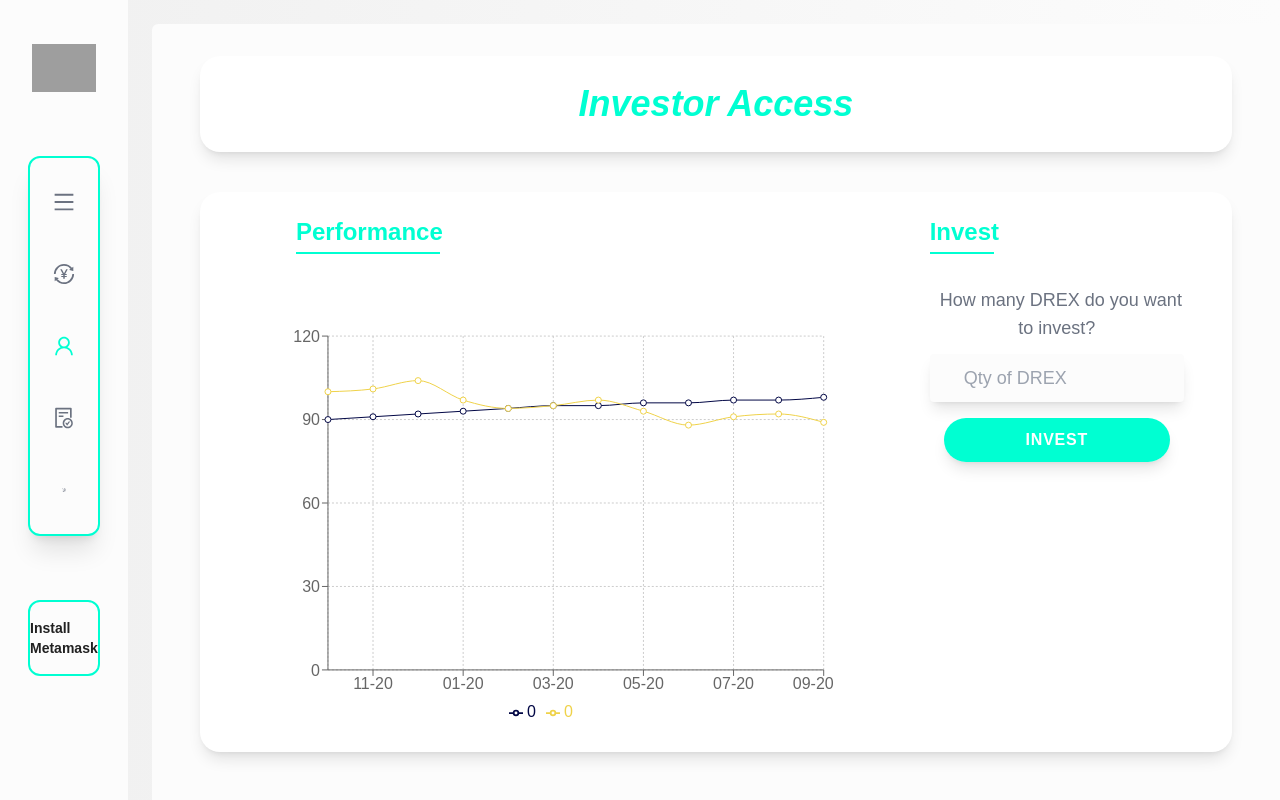
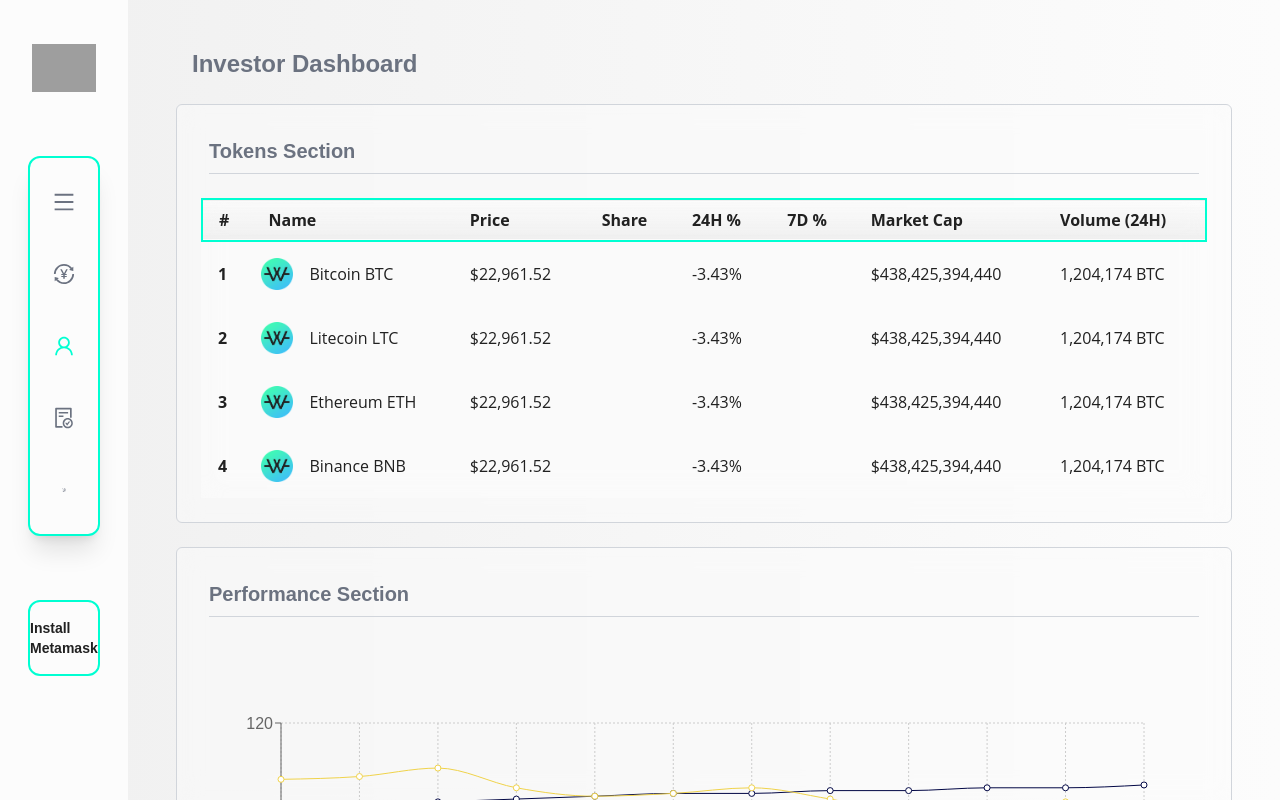
Before and after one commit to Whale-Finance-Blockchain/whale-finance, a React (Vite) app in the folder frontend/: page /investor in a window 1280 px wide. Built offline with nearby package versions, Linux system fonts and the light colour scheme; no server answers; grey boxes are pictures that could not be loaded.

Commit message:
static adjustments

```diff
--- a/frontend/src/pages/DashboardId/DashboardId.tsx
+++ b/frontend/src/pages/DashboardId/DashboardId.tsx
@@ -273,6 +273,15 @@
             </div>
             <div className='border-[1px] border-gray-300 dark:border-gray-700 text-gray-500 dark:text-gray-100 mt-6 rounded-md backdrop-blur-md bg-light-color/50 dark:bg-dark-color/50 '>
                 <h3 className='font-bold text-xl ml-8 mt-8'>
+                    Data Section
+                </h3>
+                <div className='w-[100%-8] h-[1px] mt-2 mb-8 bg-gray-300 dark:bg-gray-700 mx-8'></div>
+                <div className='w-[80%] md:w-[95%] lg:w-[95%] p-8 flex flex-col items-center justify-center'>
+                    <DataDiv fund={fund} />
+                </div>
+            </div>
+            <div className='border-[1px] border-gray-300 dark:border-gray-700 text-gray-500 dark:text-gray-100 mt-6 rounded-md backdrop-blur-md bg-light-color/50 dark:bg-dark-color/50 '>
+                <h3 className='font-bold text-xl ml-8 mt-8'>
                     Tokens Section
                 </h3>
                 <div className='w-[100%-8] h-[1px] mt-2 bg-gray-300 dark:bg-gray-700 mx-8'></div>
@@ -289,15 +298,6 @@
                     <LineChartComponent data={data} />
                 </div>
             </div>
-            <div className='border-[1px] border-gray-300 dark:border-gray-700 text-gray-500 dark:text-gray-100 mt-6 rounded-md backdrop-blur-md bg-light-color/50 dark:bg-dark-color/50 '>
-                <h3 className='font-bold text-xl ml-8 mt-8'>
-                    Data Section
-                </h3>
-                <div className='w-[100%-8] h-[1px] mt-2 mb-8 bg-gray-300 dark:bg-gray-700 mx-8'></div>
-                <div className='w-[80%] md:w-[95%] lg:w-[95%] p-8 flex flex-col items-center justify-center'>
-                    <DataDiv fund={fund} />
-                </div>
-            </div>
         </div>
     )
 }
--- a/frontend/src/pages/FundId/FundId.tsx
+++ b/frontend/src/pages/FundId/FundId.tsx
@@ -395,6 +395,15 @@
             </div>
             <div className='border-[1px] border-gray-300 dark:border-gray-700 text-gray-500 dark:text-gray-100 mt-6 rounded-md backdrop-blur-md bg-light-color/50 dark:bg-dark-color/50 '>
                 <h3 className='font-bold text-xl ml-8 mt-8'>
+                    Data Section
+                </h3>
+                <div className='w-[100%-8] h-[1px] mt-2 mb-8 bg-gray-300 dark:bg-gray-700 mx-8'></div>
+                <div className='w-[80%] md:w-[95%] lg:w-[95%] p-8 flex flex-col items-center justify-center'>
+                    <DataDiv fund={fund} />
+                </div>
+            </div>
+            <div className='border-[1px] border-gray-300 dark:border-gray-700 text-gray-500 dark:text-gray-100 mt-6 rounded-md backdrop-blur-md bg-light-color/50 dark:bg-dark-color/50 '>
+                <h3 className='font-bold text-xl ml-8 mt-8'>
                     Tokens Section
                 </h3>
                 <div className='w-[100%-8] h-[1px] mt-2 bg-gray-300 dark:bg-gray-700 mx-8'></div>
@@ -409,15 +418,6 @@
                 <div className='w-[100%-8] h-[1px] mt-2 mb-8 bg-gray-300 dark:bg-gray-700 mx-8'></div>
                 <div className='w-[80%] md:w-[95%] lg:w-[95%] h-[500px] p-6 flex flex-col items-center justify-center'>
                     <LineChartComponent data={data} />
-                </div>
-            </div>
-            <div className='border-[1px] border-gray-300 dark:border-gray-700 text-gray-500 dark:text-gray-100 mt-6 rounded-md backdrop-blur-md bg-light-color/50 dark:bg-dark-color/50 '>
-                <h3 className='font-bold text-xl ml-8 mt-8'>
-                    Data Section
-                </h3>
-                <div className='w-[100%-8] h-[1px] mt-2 mb-8 bg-gray-300 dark:bg-gray-700 mx-8'></div>
-                <div className='w-[80%] md:w-[95%] lg:w-[95%] p-8 flex flex-col items-center justify-center'>
-                    <DataDiv fund={fund} />
                 </div>
             </div>
             {/* <div className='border-[1px] border-gray-300 dark:border-gray-700 text-gray-700 mt-6 rounded-md backdrop-blur-md bg-light-color/50 dark:bg-dark-color/50 '>
--- a/frontend/src/pages/Investor/Investor.tsx
+++ b/frontend/src/pages/Investor/Investor.tsx
@@ -6,6 +6,7 @@
 import LineChartComponent from '../../components/LineChartComponent/LineChartComponent';
 import PieChartComponent from '../../components/PieChartComponent/PieChartComponent';
 import DataDiv from '../../components/DataDiv/DataDiv';
+import TokensTable from '../../components/TokensTable/TokensTable';
 
 // interface PerformanceItem {
 //     date: string;
@@ -138,75 +139,111 @@
 
     if (!fund) {
         return (
-        <div className='w-[100vw] ml-6 mt-6 rounded-md bg-light-color dark:bg-dark-color min-h-[100vh] text-gray-700 overflow-y-auto'>
-                <section className="">
-                    <div className="container mx-auto px-6 text-center py-8 opacity-60">
-                        <h2 className="flex justify-center items-center bg-white h-[12vh] text-4xl font-bold text-center text-secondary-color rounded-[20px]">
+            <div className='w-[100vw] h-[100vh] text-gray-700 px-12 py-12 overflow-y-auto'>
+                <h2 className="mb-2 text-2xl font-bold text-start ml-4 text-gray-500 dark:text-gray-100">
+                    Investor Dashboard
                 </h2>
-                        <div className='flex flex-row justify-center h-[70vh] my-10 mx-6 mb-12 shadow-lg bg-white text-secondary-color rounded-[20px]'>
+                <div className='h-[100vh] border-[1px] border-gray-300 dark:border-gray-700 text-gray-700 mt-6 rounded-md backdrop-blur-md bg-light-color/50 dark:bg-dark-color/50 '>
                 </div>
-                        <div className='flex flex-row justify-center h-[70vh] my-12 mb-24'>
-                            <div className='basis-1/2 mx-6 px-10 h-[70vh] shadow-lg bg-white text-secondary-color rounded-[20px]'>
-                            </div>
-                            <div className='basis-1/2 mx-6 px-10 h-[70vh] shadow-lg bg-white text-secondary-color rounded-[20px]'>
-                            </div>
-                        </div>
-                    </div>
-                </section>
             </div>
         )
     }
 
     return (
-        <>
-            <div className='w-[100vw] ml-6 mt-6 rounded-md bg-light-color dark:bg-dark-color h-screen text-gray-700 overflow-y-auto'>
-                <section className="">
-                    <div className="container mx-auto px-0 text-center py-8 md:px-6 lg:px-6">
-                        <h2 className="flex justify-center items-center bg-white h-[12vh] mx-6 text-4xl font-bold text-center text-secondary-color shadow-lg rounded-[20px]">
-                            <span style={{ fontStyle: 'italic'}}>Investor Access</span>
+        <div className='w-[100vw] h-[100vh] text-gray-700 px-12 py-12 overflow-y-auto'>
+            <h2 className="mb-2 text-2xl font-bold text-start ml-4 text-gray-500 dark:text-gray-100">
+                Investor Dashboard
             </h2>
-                        <div className='flex flex-col md:flex-row lg:flex-row justify-center md:h-[70vh] lg:h-[70vh] my-10 mx-6 mb-12 shadow-lg bg-white text-secondary-color rounded-[20px]'>
-                            <div className='flex-1 md:basis-2/3 lg:basis-2/3 md:mx-2 md:px-10 lg:mx-2 lg:px-10'>
-                                <h1 className='font-bold text-2xl mt-6 mb-1 md:text-left md:ml-12 lg:text-left lg:ml-12'>Performance</h1>
-                                <div className='flex justify-center sm:block sm:justify-start lg:block lg:justify-start'>
-                                    <div className='h-[2px] w-36 mb-8 md:ml-12 lg:ml-12 bg-secondary-color'></div>
+            {/* <h2 className="text-4xl text-secondary-color text-center font-bold py-6 border-[1px] border-gray-300 dark:border-gray-700 mt-6 rounded-md backdrop-blur-md bg-light-color/50 dark:bg-dark-color/50">
+                <img src={Avatar} alt="Avatar" className="w-10 h-10 inline-block mr-8 rounded-full" />
+                {fund.name}
+            </h2>
+            <div className='px-8 border-[1px] border-gray-300 dark:border-gray-700 text-gray-500 dark:text-gray-100 mt-6 rounded-md backdrop-blur-md bg-light-color/50 dark:bg-dark-color/50 '>
+                <h3 className='font-bold text-xl mt-8'>
+                    Invest Section
+                </h3>
+                <div className='w-[100%-8] h-[1px] mt-2 mb-8 bg-gray-300 dark:bg-gray-700'></div>
+                <div className='flex flex-col mb-8 rounded-[10px] space-y-1'>
+                    <div className='grid grid-cols-2'>
+                        <h3 className='italic'>Your DREX Balance:</h3>
+                        <div className='flex flex-row items-center justify-start'>
+                            <p className='font-bold text-secondary-color'>{Number(zusdBalance).toFixed(2)}</p>
+                            <img src={WhaleToken} alt="whaletoken" className='w-6 h-6 ml-2' />
                         </div>
-                                <div className='w-[90%] md:w-[100%] lg:w-[100%] h-[80%] flex items-center justify-center'>
+                    </div>
+                    <div className='grid grid-cols-2'>
+                        <h3 className='italic'>Your quotas Balance:</h3>
+                        <p className='font-bold text-secondary-color'>{Number(quotaBalance).toFixed(2)}</p>
+                    </div>
+                    <div className='grid grid-cols-2'>
+                        <h3 className='italic'>Quota Price:</h3>
+                        <p className='font-bold text-secondary-color'>{Number(quotaPrice).toFixed(2)} USD/quota</p>
+                    </div>
+
+                    <div className='grid grid-cols-2'>
+                        <h3 className='italic'>Total number of quotas:</h3>
+                        <p className='font-bold text-secondary-color'>{Number(totalQuotas).toFixed(2)}</p>
+                    </div>
+
+                    <div className='grid grid-cols-2'>
+                        <h3 className='italic'>Maturation Date</h3>
+                        <p className='font-bold text-secondary-color'>{timesTampToString(openRedeem)}</p>
+                    </div>
+
+                    <div className='grid grid-cols-2'>
+                        <h3
+                        className='italic'
+                        onClick={() => window.open(`${scanUrl}/address/${quotaAddress}`)}
+                        style={{
+                            cursor: "pointer"
+                        }}
+                        >See the quota on-chain:</h3>
+                        <p
+                        style={{
+                            cursor: "pointer"
+                        }}
+                        className='font-bold text-secondary-color truncate'>{quotaAddress}</p>
+                    </div>
+                </div>
+                <div className='mb-8 items-end gap-8 grid grid-cols-1 md:grid-cols-2 lg:grid-cols-2'>
+                    <FormInvestor
+                        invest={invest}
+                        setInvest={setInvest}
+                    />
+                    <button
+                    className="h-12 w-96 bg-secondary-color text-light-color dark:text-dark-color font-bold rounded-full border-2 border-transparent py-2 px-36 shadow-lg uppercase tracking-wider hover:bg-light-color hover:dark:bg-dark-color hover:text-secondary-color hover:dark:text-secondary-color hover:border-secondary-color transition duration-1000 ease-in-out"
+                    >
+                    {loading ? 'Loading...' : 'Invest'}
+                    </button>
+                </div>
+            </div> */}
+            <div className='border-[1px] border-gray-300 dark:border-gray-700 text-gray-500 dark:text-gray-100 mt-6 rounded-md backdrop-blur-md bg-light-color/50 dark:bg-dark-color/50 '>
+                <h3 className='font-bold text-xl ml-8 mt-8'>
+                    Tokens Section
+                </h3>
+                <div className='w-[100%-8] h-[1px] mt-2 bg-gray-300 dark:bg-gray-700 mx-8'></div>
+                <div className='p-6 flex flex-col items-center justify-center'>
+                    <TokensTable />
+                </div>
+            </div>
+            <div className='border-[1px] border-gray-300 dark:border-gray-700 text-gray-500 dark:text-gray-100 mt-6 rounded-md backdrop-blur-md bg-light-color/50 dark:bg-dark-color/50 '>
+                <h3 className='font-bold text-xl ml-8 mt-8'>
+                    Performance Section
+                </h3>
+                <div className='w-[100%-8] h-[1px] mt-2 mb-8 bg-gray-300 dark:bg-gray-700 mx-8'></div>
+                <div className='w-[80%] md:w-[95%] lg:w-[95%] h-[500px] p-6 flex flex-col items-center justify-center'>
                     <LineChartComponent data={data} />
                 </div>
             </div>
-                            <div className='flex-1 md:basis-1/3 lg:basis-1/3 mx-2 px-10 '>
-                                <h1 className='font-bold text-2xl mt-6 mb-1 md:text-left lg:text-left'>Invest</h1>
-                                <div className='flex justify-center sm:block sm:justify-start lg:block lg:justify-start'>
-                                    <div className='h-[2px] w-16 md:mb-8 lg:mb-8 bg-secondary-color'></div>
+            {/* <div className='border-[1px] border-gray-300 dark:border-gray-700 text-gray-500 dark:text-gray-100 mt-6 rounded-md backdrop-blur-md bg-light-color/50 dark:bg-dark-color/50 '>
+                <h3 className='font-bold text-xl ml-8 mt-8'>
+                    Data Section
+                </h3>
+                <div className='w-[100%-8] h-[1px] mt-2 mb-8 bg-gray-300 dark:bg-gray-700 mx-8'></div>
+                <div className='w-[80%] md:w-[95%] lg:w-[95%] p-8 flex flex-col items-center justify-center'>
+                    <DataDiv fund={fund} />
                 </div>
-                                <FormInvestor   invest={invest}
-                                                setInvest={setInvest}
-                                />
-                                <button
-                                className="my-4 bg-gradient-to-r from-secondary-color to-secondary-color text-white font-bold rounded-full border-2 border-transparent py-2 px-20 shadow-lg uppercase tracking-wider hover:from-white hover:to-white hover:text-secondary-color hover:border-secondary-color transition duration-1000 ease-in-out" onClick={handleClick}
-                                >
-                                Invest
-                                </button>
+            </div> */}
         </div>
-                        </div>
-                        <div className='flex flex-col md:flex-row lg:flex-row justify-center md:h-[70vh] lg:h-[70vh] my-12 mb-24'>
-                            <div className='md:basis-1/2 lg:basis-1/2 mx-6 md:px-10 lg:px-10 h-[70vh] shadow-lg bg-white text-secondary-color rounded-[20px]'>
-                                <h1 className='font-bold text-2xl mt-6 mb-1 mx-10 md:mx-0 lg:mx-0 text-left'>Tokens</h1>
-                                <div className='h-[2px] w-20 mb-8 mx-10 md:mx-0 lg:mx-0 bg-secondary-color'></div>
-                                <div className='w-[100%] h-[80%] flex items-center justify-center'>
-                                    <PieChartComponent />
-                                </div>
-                            </div>
-                            <div className='mt-12 md:mt-0 lg:mt-0 md:basis-1/2 lg:basis-1/2 mx-6 px-10 h-[70vh] shadow-lg bg-white text-secondary-color rounded-[20px]'>
-                                <h1 className='font-bold text-2xl mt-6 mb-1 text-left'>Data</h1>
-                                <div className='h-[2px] w-14 mb-8 bg-secondary-color'></div>
-                                <DataDiv fund={fund}/>
-                            </div>
-                        </div>
-                    </div>
-                </section>
-            </div>
-        </>
     )
 }
```
Lines whose indentation alone changed are shown as unchanged.
